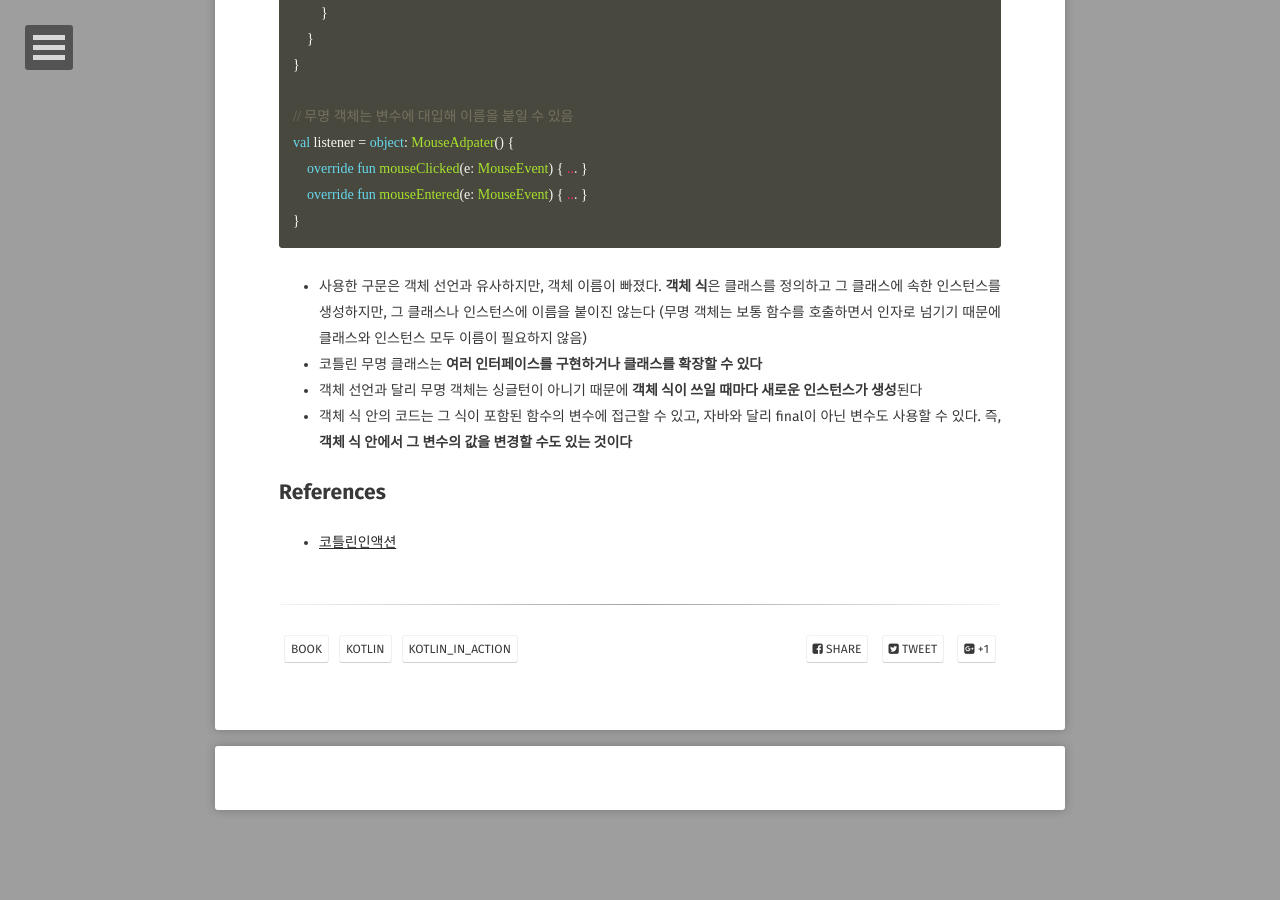
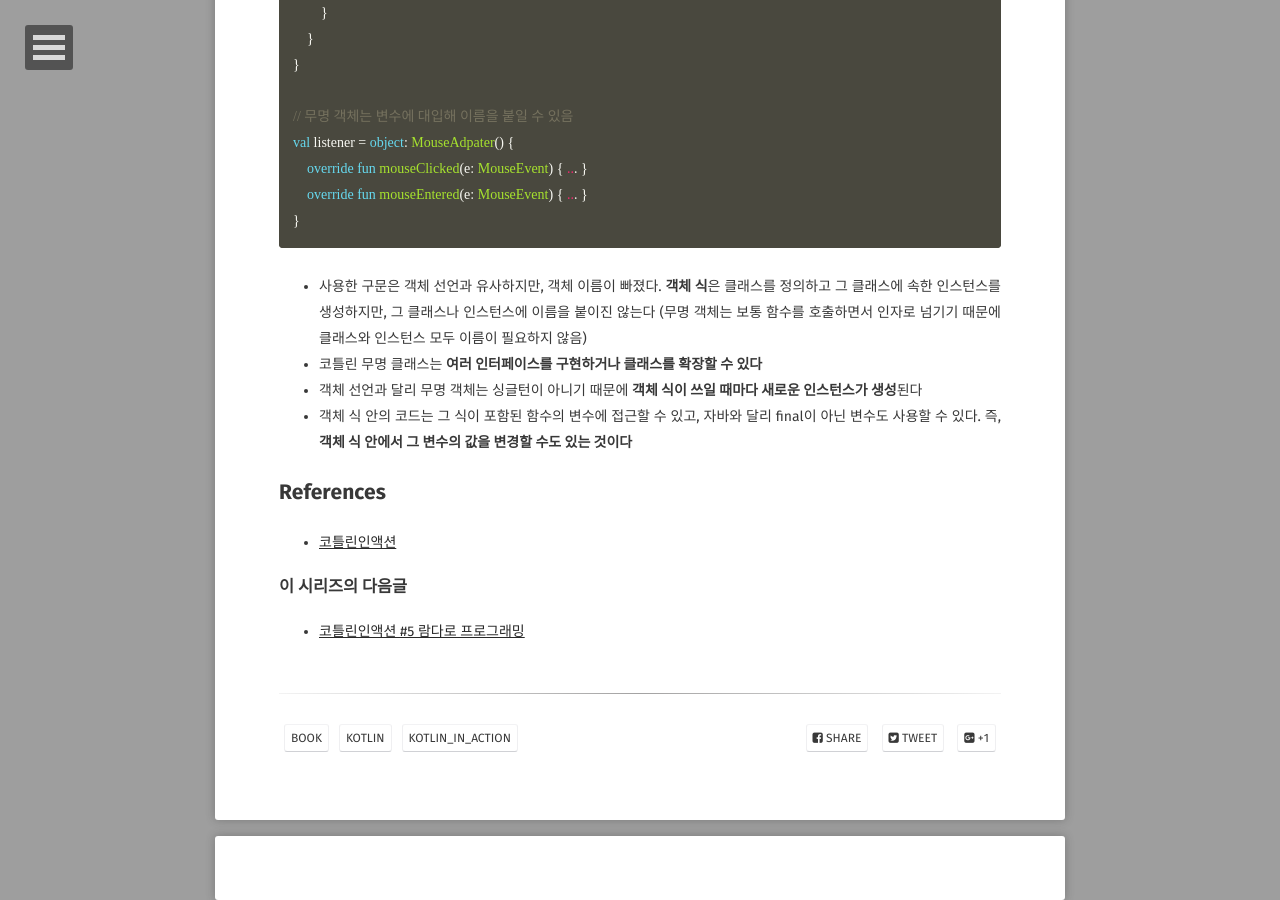
Before and after one commit to xrabcde/xrabcde.github.io, a Jekyll site: the page built from _posts/2022-09-11-kotlin-in-action4.md, in a window 1280 px wide and 900 px high, scrolled down 8363 px. Built offline with Jekyll 4.4.1, drawn with Linux system fonts in a browser that asks for light colours; some web fonts are replaced; comment, search, counter and statistics services are not loaded; before the commit the page ends 9173 px from its top, so only the background shows below that.

Commit message:
modify: 시리즈글 링크 추가

```diff
--- a/_posts/2022-09-11-kotlin-in-action4.md
+++ b/_posts/2022-09-11-kotlin-in-action4.md
@@ -346,3 +346,6 @@ val listener = object: MouseAdpater() {
 
 ## References
 - [코틀린인액션](http://www.kyobobook.co.kr/product/detailViewKor.laf?mallGb=KOR&ejkGb=KOR&barcode=9791161750712)
+
+### 이 시리즈의 다음글
+- [코틀린인액션 #5 람다로 프로그래밍](https://xrabcde.github.io/kotlin-in-action5/)
```
Also changed, not shown: _posts/2022-08-17-kotlin-in-action1.md (+1 -0 lines), _posts/2022-08-20-kotlin-in-action2.md (+1 -0 lines), _posts/2022-09-11-kotlin-in-action3.md (+1 -0 lines).
